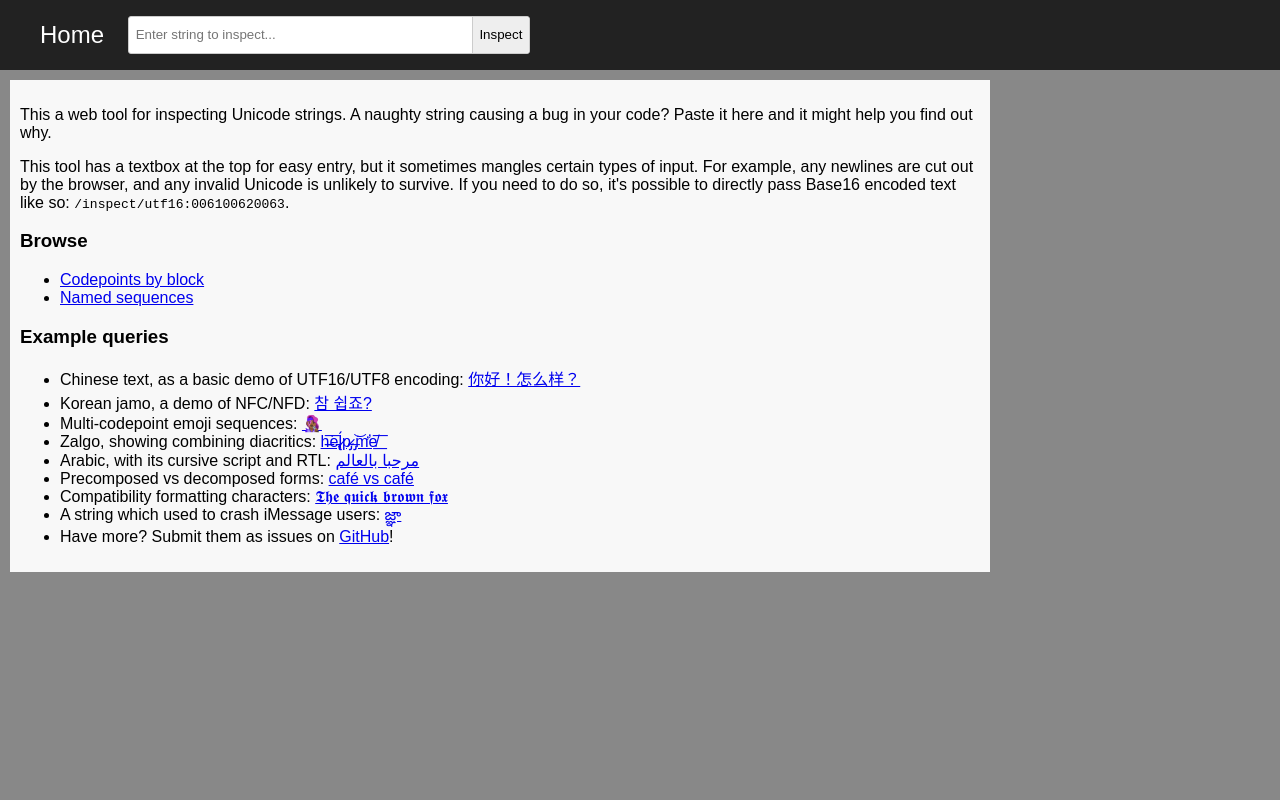
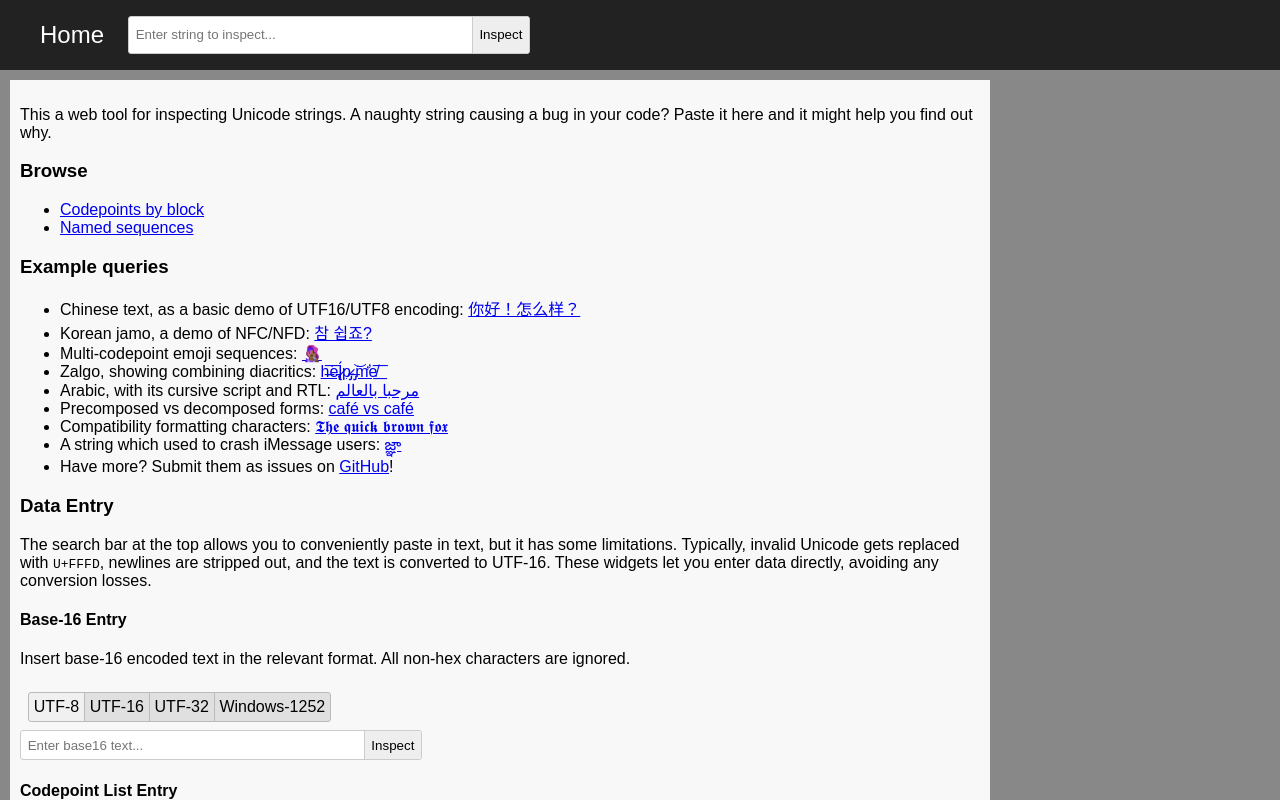
Before and after one commit to tiffany352/unicode-visualizer-web, a React (Create React App) app: page / in a window 1280 px wide. Built offline with nearby package versions, Linux system fonts and the light colour scheme.

Commit message:
Add data entry widgets

```diff
--- a/src/StringBlob.ts
+++ b/src/StringBlob.ts
@@ -1,11 +1,13 @@
 import GraphemeSplitter from "grapheme-splitter";
 import * as Utf8 from "./Utf8";
 import * as Utf16 from "./Utf16";
+import * as Utf32 from "./Utf32";
 import Windows1252String, * as Windows1252 from "./Windows1252";
 
 export enum Encoding {
   Utf8,
   Utf16,
+  Utf32,
   Windows1252
 }
 
@@ -15,6 +17,8 @@ export function encodingFromTag(tag: string): Encoding {
       return Encoding.Utf8;
     case "utf16":
       return Encoding.Utf16;
+    case "utf32":
+      return Encoding.Utf32;
     case "windows1252":
       return Encoding.Windows1252;
     default:
@@ -28,6 +32,8 @@ export function encodingToTag(encoding: Encoding): string {
       return "utf8";
     case Encoding.Utf16:
       return "utf16";
+    case Encoding.Utf32:
+      return "utf32";
     case Encoding.Windows1252:
       return "windows1252";
     default:
@@ -41,6 +47,8 @@ function getEncoder(encoding: Encoding): Encoder {
       return Utf8;
     case Encoding.Utf16:
       return Utf16;
+    case Encoding.Utf32:
+      return Utf32;
     case Encoding.Windows1252:
       return Windows1252;
     default:
@@ -123,6 +131,12 @@ export default class StringBlob {
     return `${proto}:${payload}`;
   }
 
+  static rawDecode(encoding: Encoding, payload: string) {
+    const encoder = getEncoder(encoding);
+    const data = encoder.urlDecode(payload);
+    return new StringBlob(encoding, encoder, data);
+  }
+
   static urlDecode(string: string) {
     const [proto, payload] = string.split(":");
 
--- /dev/null
+++ b/src/Utf32.ts
@@ -0,0 +1,75 @@
+/* This Source Code Form is subject to the terms of the Mozilla Public
+ * License, v. 2.0. If a copy of the MPL was not distributed with this
+ * file, You can obtain one at http://mozilla.org/MPL/2.0/. */
+
+import { decimalToHex, hexEncode, hexDecode } from "./Util";
+import { EncodedString, CodepointInfo } from "./StringBlob";
+
+export function stringDecode(str: string) {
+  const codepoints = [];
+  for (const codepoint of str) {
+    codepoints.push(codepoint.codePointAt(0) as number);
+  }
+  return new Utf32String(codepoints);
+}
+
+export function urlDecode(str: string) {
+  return new Utf32String(hexDecode(str, 8));
+}
+
+export function reinterpret(data: ArrayBuffer) {
+  return new Utf32String(data);
+}
+
+export default class Utf32String implements EncodedString {
+  data: Uint32Array;
+
+  constructor(data: ArrayBuffer | number[]) {
+    this.data = new Uint32Array(data);
+  }
+
+  static fromCodepoint(code: number) {
+    return new Utf32String([code]);
+  }
+
+  getArrayBuffer() {
+    return this.data.buffer;
+  }
+
+  urlEncode() {
+    return hexEncode(this.data, 8);
+  }
+
+  stringEncode() {
+    const array = Array.from(this.data);
+    return String.fromCodePoint(...array);
+  }
+
+  getCodepoints() {
+    const codepoints = [];
+
+    for (let i = 0; i < this.data.length; i++) {
+      codepoints.push({
+        value: this.data[i],
+        first: i,
+        last: i
+      });
+    }
+
+    return codepoints;
+  }
+
+  getCodeunits() {
+    const codeunits = [];
+
+    for (let i = 0; i < this.data.length; i++) {
+      codeunits.push({
+        value: this.data[i],
+        text: "",
+        class: ""
+      });
+    }
+
+    return codeunits;
+  }
+}
--- /dev/null
+++ b/src/components/CodepointEntry.tsx
@@ -0,0 +1,52 @@
+/* This Source Code Form is subject to the terms of the Mozilla Public
+ * License, v. 2.0. If a copy of the MPL was not distributed with this
+ * file, You can obtain one at http://mozilla.org/MPL/2.0/. */
+
+import React, { Component, ChangeEvent } from "react";
+import Form from "./Form";
+import "./Input.css";
+import StringBlob, { Encoding } from "../StringBlob";
+import { decimalToHex } from "../Util";
+
+export default class CodepointEntry extends Component {
+  state = {
+    text: ""
+  };
+
+  createUrl = () => {
+    const input = this.state.text;
+    const array = input.split(/[^0-9a-fA-F]+/g).filter(str => str.length > 0);
+    const codepoints = array.map(str => parseInt(str, 16));
+    const text = String.fromCodePoint(...codepoints);
+    const first = text.codePointAt(0);
+    if (text.length === 0) {
+      return `#`;
+    } else if (first && String.fromCodePoint(first) === text) {
+      return `/codepoint/u+${decimalToHex(first, 4)}`;
+    } else {
+      const blob = StringBlob.stringDecode(Encoding.Utf16, text);
+      return `/inspect/${blob.urlEncode()}`;
+    }
+  };
+
+  render() {
+    return (
+      <Form path={this.createUrl} className="Input-form">
+        <input
+          className="Input-text"
+          type="text"
+          value={this.state.text}
+          onChange={this.textChanged}
+          placeholder="Enter codepoints..."
+        />
+        <input className="Input-button" type="submit" value="Inspect" />
+      </Form>
+    );
+  }
+
+  textChanged = (event: ChangeEvent<HTMLInputElement>) => {
+    this.setState({
+      text: event.target.value
+    });
+  };
+}
--- /dev/null
+++ b/src/components/DataEntry.tsx
@@ -0,0 +1,74 @@
+/* This Source Code Form is subject to the terms of the Mozilla Public
+ * License, v. 2.0. If a copy of the MPL was not distributed with this
+ * file, You can obtain one at http://mozilla.org/MPL/2.0/. */
+
+import React, { Component, ChangeEvent } from "react";
+import Form from "./Form";
+import "./Input.css";
+import StringBlob, {
+  Encoding,
+  encodingToTag,
+  encodingFromTag
+} from "../StringBlob";
+import { decimalToHex } from "../Util";
+import RadioSwitch from "./RadioSwitch";
+import RadioOption from "./RadioOption";
+
+export default class DataEntry extends Component {
+  state = {
+    text: "",
+    encoding: Encoding.Utf8
+  };
+
+  createUrl = () => {
+    const data = this.state.text;
+    const blob = StringBlob.rawDecode(this.state.encoding, data);
+    const text = blob.stringEncode();
+    const first = text.codePointAt(0);
+    if (text.length === 0) {
+      return `#`;
+    } else if (first && String.fromCodePoint(first) === text) {
+      return `/codepoint/u+${decimalToHex(first, 4)}`;
+    } else {
+      return `/inspect/${blob.urlEncode()}`;
+    }
+  };
+
+  render() {
+    return (
+      <Form path={this.createUrl} className="">
+        <RadioSwitch
+          value={encodingToTag(this.state.encoding)}
+          onSelect={this.onSelect}
+        >
+          <RadioOption value="utf8">UTF-8</RadioOption>
+          <RadioOption value="utf16">UTF-16</RadioOption>
+          <RadioOption value="utf32">UTF-32</RadioOption>
+          <RadioOption value="windows1252">Windows-1252</RadioOption>
+        </RadioSwitch>
+        <div className="Input-form">
+          <input
+            className="Input-text"
+            type="text"
+            value={this.state.text}
+            onChange={this.textChanged}
+            placeholder="Enter base16 text..."
+          />
+          <input className="Input-button" type="submit" value="Inspect" />
+        </div>
+      </Form>
+    );
+  }
+
+  onSelect = (value: string) => {
+    this.setState({
+      encoding: encodingFromTag(value)
+    });
+  };
+
+  textChanged = (event: ChangeEvent<HTMLInputElement>) => {
+    this.setState({
+      text: event.target.value
+    });
+  };
+}
--- a/src/components/Pages/Index.tsx
+++ b/src/components/Pages/Index.tsx
@@ -1,6 +1,8 @@
 import React from "react";
 import { Link } from "react-router-dom";
 import StringBlob, { Encoding } from "../../StringBlob";
+import DataEntry from "../DataEntry";
+import CodepointEntry from "../CodepointEntry";
 
 const examples = [
   {
@@ -46,13 +48,7 @@ export default function Index(_props: {}) {
           causing a bug in your code? Paste it here and it might help you find
           out why.
         </p>
-        <p>
-          This tool has a textbox at the top for easy entry, but it sometimes
-          mangles certain types of input. For example, any newlines are cut out
-          by the browser, and any invalid Unicode is unlikely to survive. If you
-          need to do so, it's possible to directly pass Base16 encoded text like
-          so: <code>/inspect/utf16:006100620063</code>.
-        </p>
+
         <h3>Browse</h3>
         <ul>
           <li>
@@ -62,6 +58,7 @@ export default function Index(_props: {}) {
             <Link to="/browse/sequences">Named sequences</Link>
           </li>
         </ul>
+
         <h3>Example queries</h3>
         <ul>
           {examples.map(({ string, description }) => {
@@ -84,6 +81,27 @@ export default function Index(_props: {}) {
             !
           </li>
         </ul>
+
+        <h3>Data Entry</h3>
+        <p>
+          The search bar at the top allows you to conveniently paste in text,
+          but it has some limitations. Typically, invalid Unicode gets replaced
+          with <code>U+FFFD</code>, newlines are stripped out, and the text is
+          converted to UTF-16. These widgets let you enter data directly,
+          avoiding any conversion losses.
+        </p>
+        <h4>Base-16 Entry</h4>
+        <p>
+          Insert base-16 encoded text in the relevant format. All non-hex
+          characters are ignored.
+        </p>
+        <DataEntry />
+        <h4>Codepoint List Entry</h4>
+        <p>
+          Insert a list of codepoints. Non-hex characters are used as
+          delimiters.
+        </p>
+        <CodepointEntry />
       </div>
     </div>
   );
--- a/src/components/RadioSwitch.tsx
+++ b/src/components/RadioSwitch.tsx
@@ -30,7 +30,6 @@ export default class RadioSwitch extends React.Component<Props> {
   }
 
   selectItem(value: string) {
-    console.log("selectItem", value);
     this.props.onSelect(value);
   }
 }
```
